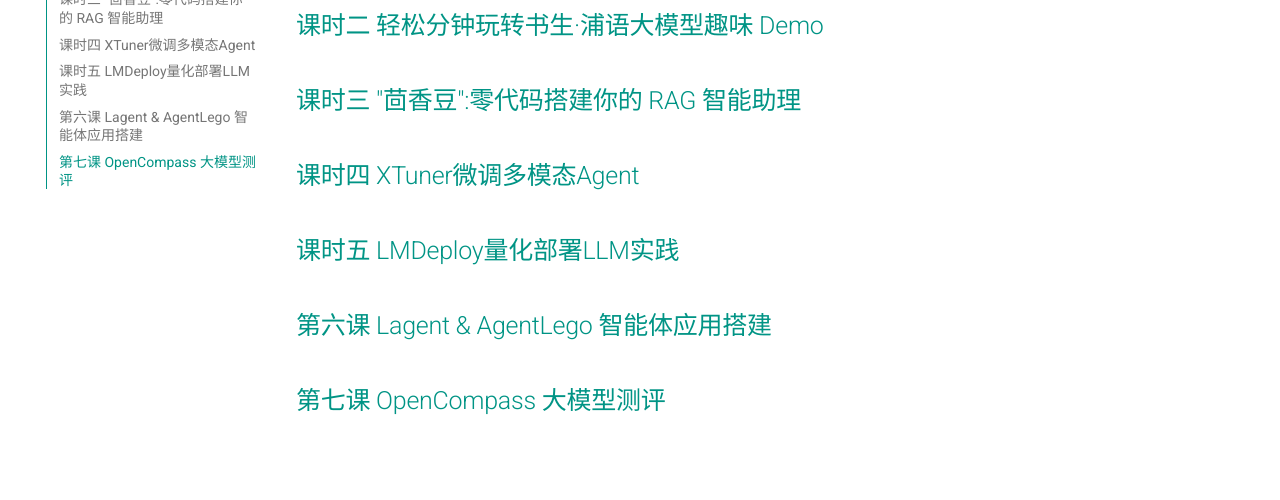
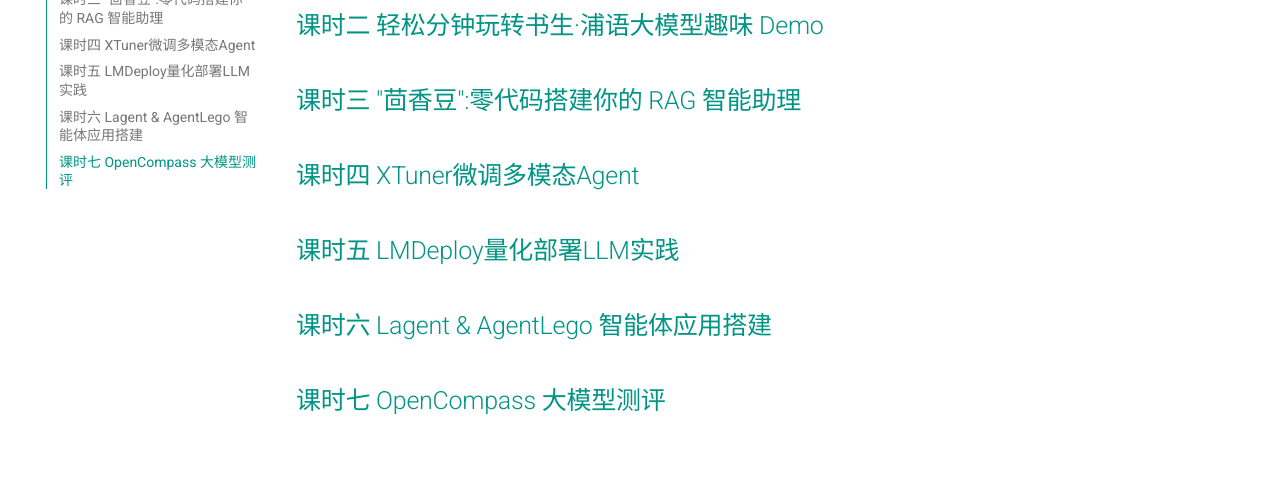
Before and after one commit to acondess/InternLM_learn_2, an MkDocs documentation site: the page built from docs/index.md, in a window 1280 px wide. Shown: the part 295-795 px from the top of the page. Built offline with MkDocs 1.6.1 and Material for MkDocs 9.7.7, drawn with Linux system fonts in a browser that asks for light colours.

Commit message:
complete

```diff
--- a/docs/chapter6.md
+++ b/docs/chapter6.md
@@ -1,4 +1,4 @@
-# 第六课 Lagent & AgentLego 智能体应用搭建
+# 课时六 Lagent & AgentLego 智能体应用搭建
 
 ![alt text](image-124.png)
 
--- a/docs/chapter7.md
+++ b/docs/chapter7.md
@@ -1,4 +1,4 @@
-# 第七课 OpenCompass 大模型测评
+# 课时七 OpenCompass 大模型测评
 
 ![alt text](image-144.png)
 
--- a/docs/index.md
+++ b/docs/index.md
@@ -10,9 +10,9 @@
 
 ## [课时五 LMDeploy量化部署LLM实践](chapter5.md)
 
-## [第六课 Lagent & AgentLego 智能体应用搭建](chapter6.md)
+## [课时六 Lagent & AgentLego 智能体应用搭建](chapter6.md)
 
-## [第七课 OpenCompass 大模型测评](chapter7.md)
+## [课时七 OpenCompass 大模型测评](chapter7.md)
 <!-- For full documentation visit [mkdocs.org](https://www.mkdocs.org). -->
 
 <!-- ## Commands
```
